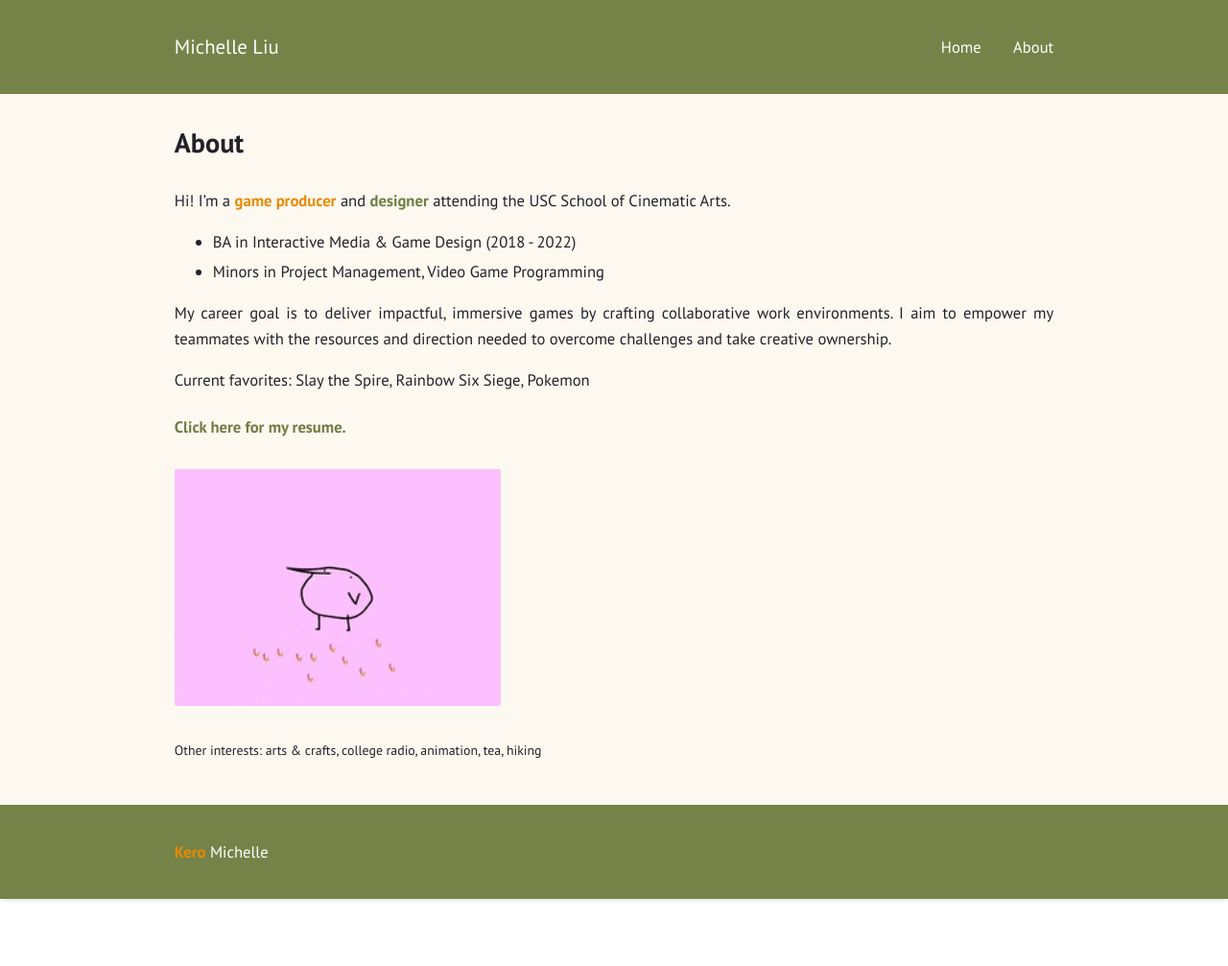
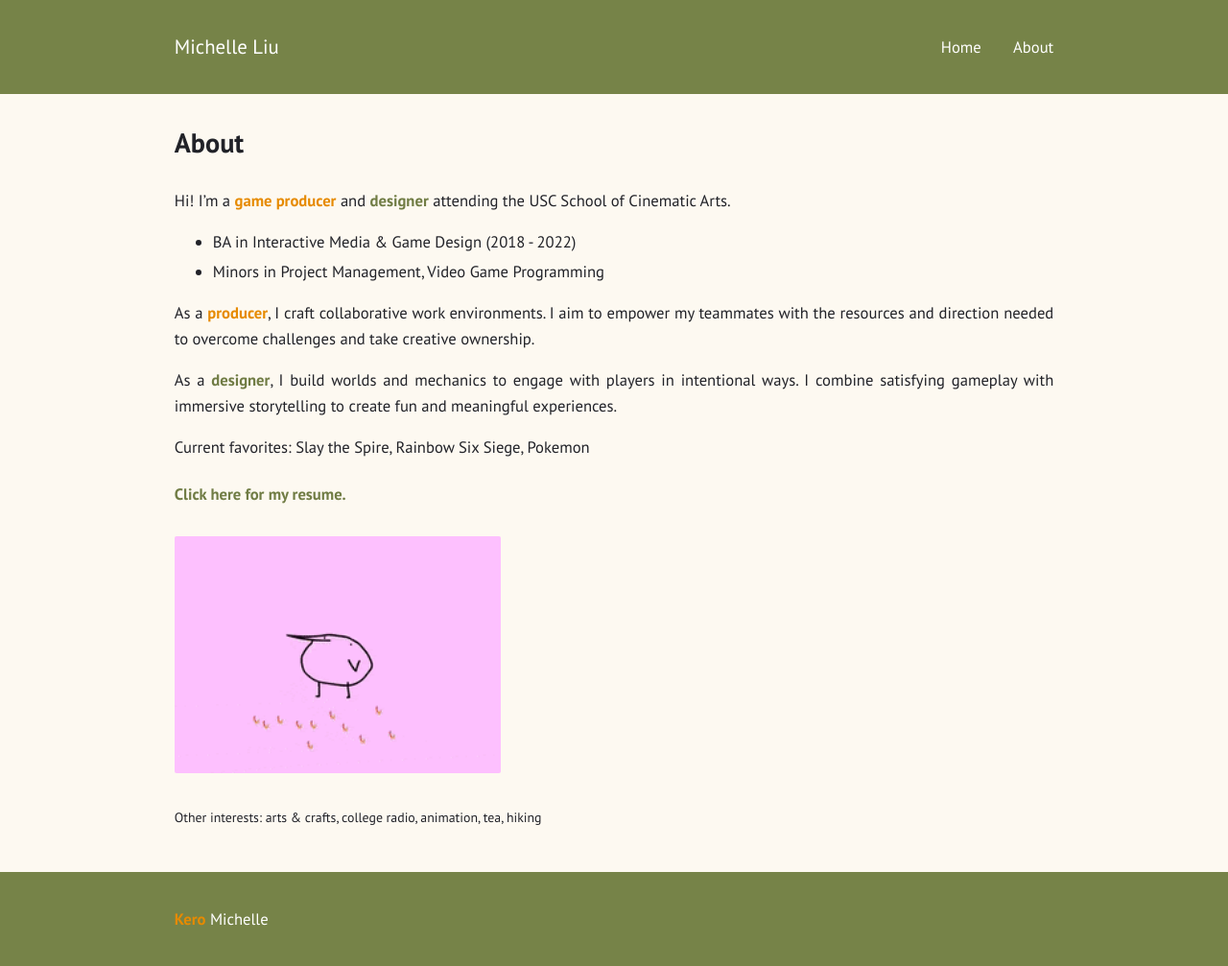
Before and after one commit to KeroMichelle/KeroMichelle.github.io, a Jekyll site: the page built from about.md, in a window 1280 px wide. Shown: the whole page at 96% size. Built offline with Jekyll 4.4.1, drawn with Linux system fonts in a browser that asks for light colours; before the commit the page ends 937 px from its top, so only the background shows below that.

Commit message:
About page update

```diff
--- a/about.md
+++ b/about.md
@@ -9,7 +9,9 @@ Hi! I'm a <b><orange>game producer</orange></b> and <b><olive>designer</olive></
 * BA in Interactive Media & Game Design (2018 - 2022)
 * Minors in Project Management, Video Game Programming
 
-My career goal is to deliver impactful, immersive games by crafting collaborative work environments. I aim to empower my teammates with the resources and direction needed to overcome challenges and take creative ownership.
+As a <b><orange>producer</orange></b>, I craft collaborative work environments. I aim to empower my teammates with the resources and direction needed to overcome challenges and take creative ownership.
+
+As a <b><olive>designer</olive></b>, I build worlds and mechanics to engage with players in intentional ways. I combine satisfying gameplay with immersive storytelling to create fun and meaningful experiences.
 
 Current favorites: Slay the Spire, Rainbow Six Siege, Pokemon
 
```
Also changed, not shown: about-alt.md (+2 -2 lines).
